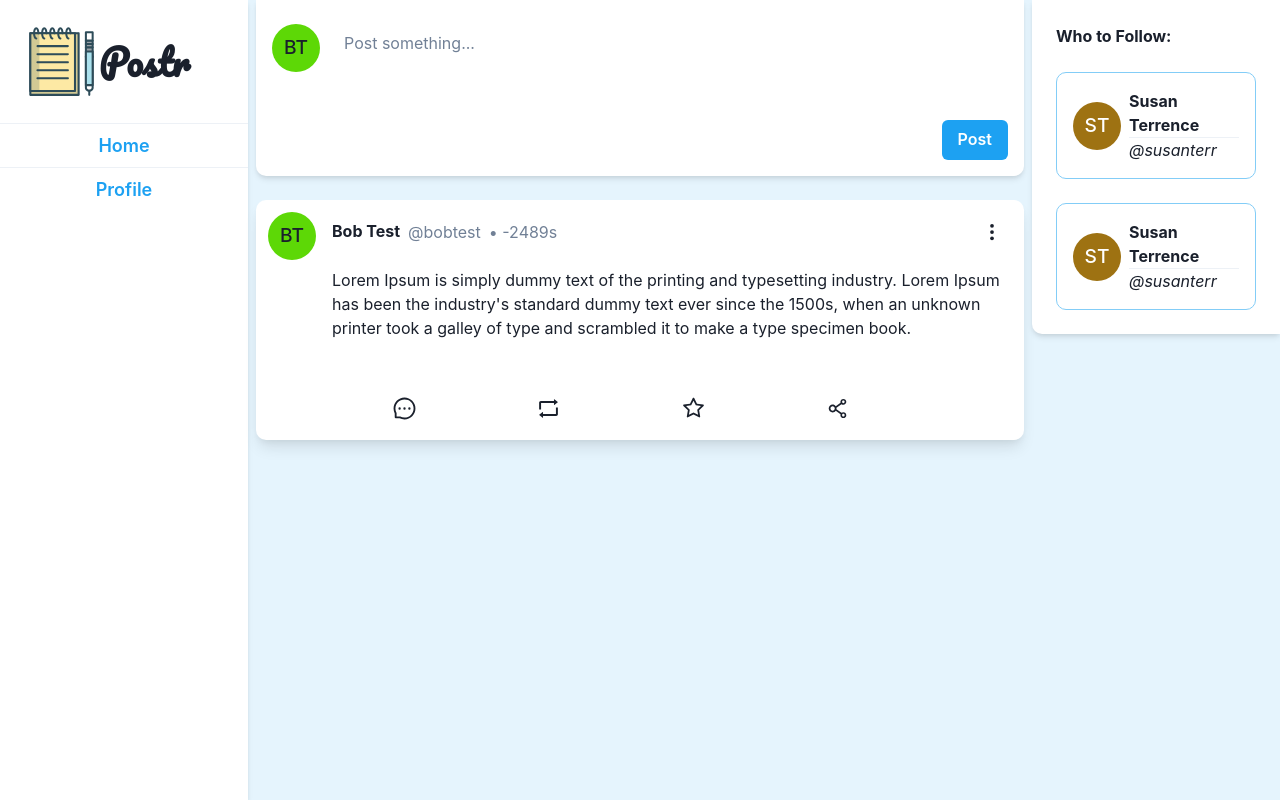
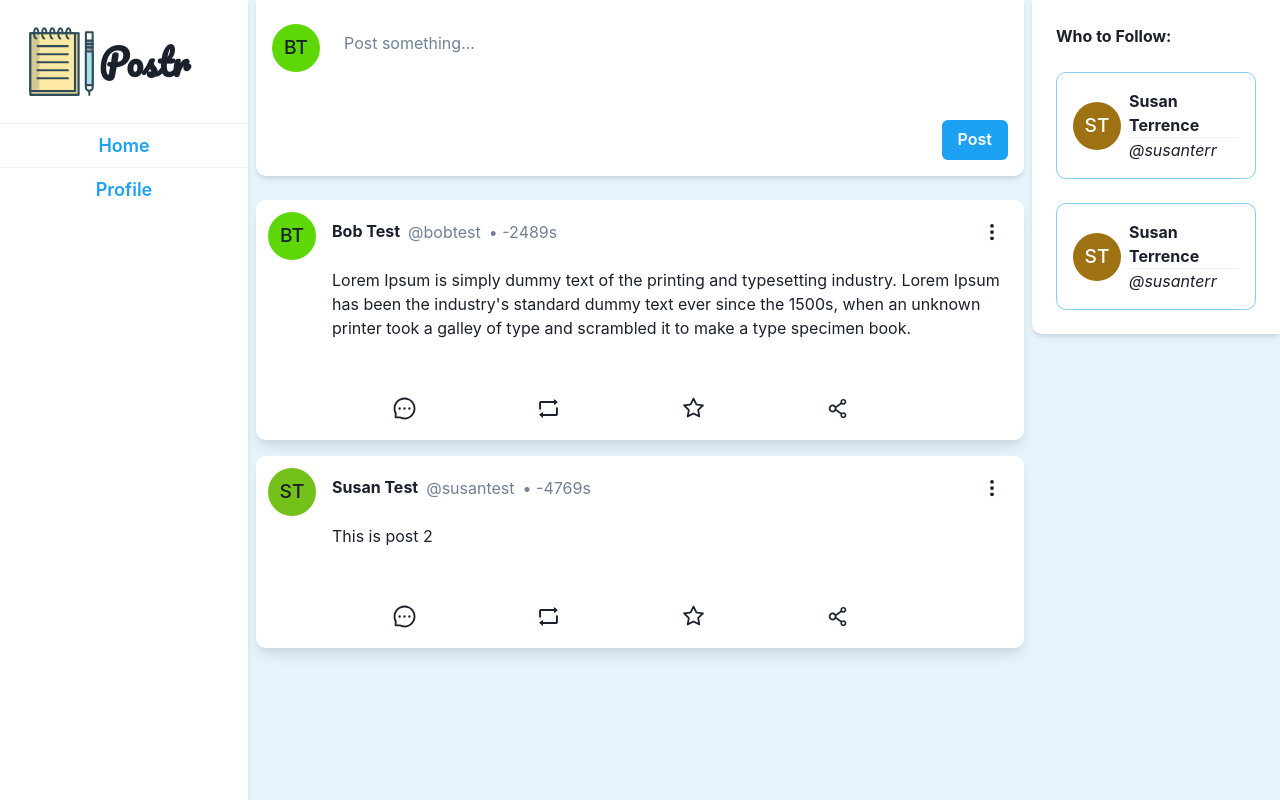
Before and after one commit to vncsreis/postr, a Next.js app: page / in a window 1280 px wide. Built offline with nearby package versions, Linux system fonts and the light colour scheme.

Commit message:
added post map on index page

```diff
--- a/pages/index.tsx
+++ b/pages/index.tsx
@@ -8,8 +8,9 @@ import {
 import RepostModal from "../components/content/RepostModal/RepostModal";
 import { Sidebar, Suggestions } from "../components/layout";
 import { useAnswerModal, useRepostModal } from "../context";
-import { post01 } from "../data/posts/examples";
-import { user01 } from "../data/users/example";
+import { posts } from "../data/posts/examples";
+import { users } from "../data/users/example";
+import { UserInfo } from "../models/user";
 
 export default function Home() {
   const { isOpen: isAnswerModalOpen } = useAnswerModal();
@@ -32,7 +33,13 @@ export default function Home() {
       <Box w="60%">
         <InputPost />
 
-        <PostCard post={post01} userInfo={user01} />
+        {posts.map((post) => {
+          const user = users.find(
+            (info) => info.id === post.userId
+          ) as UserInfo;
+
+          return <PostCard key={post.id} post={post} userInfo={user} />;
+        })}
       </Box>
       <Box flex="1" h="100%" pl="2">
         <Suggestions>
```
